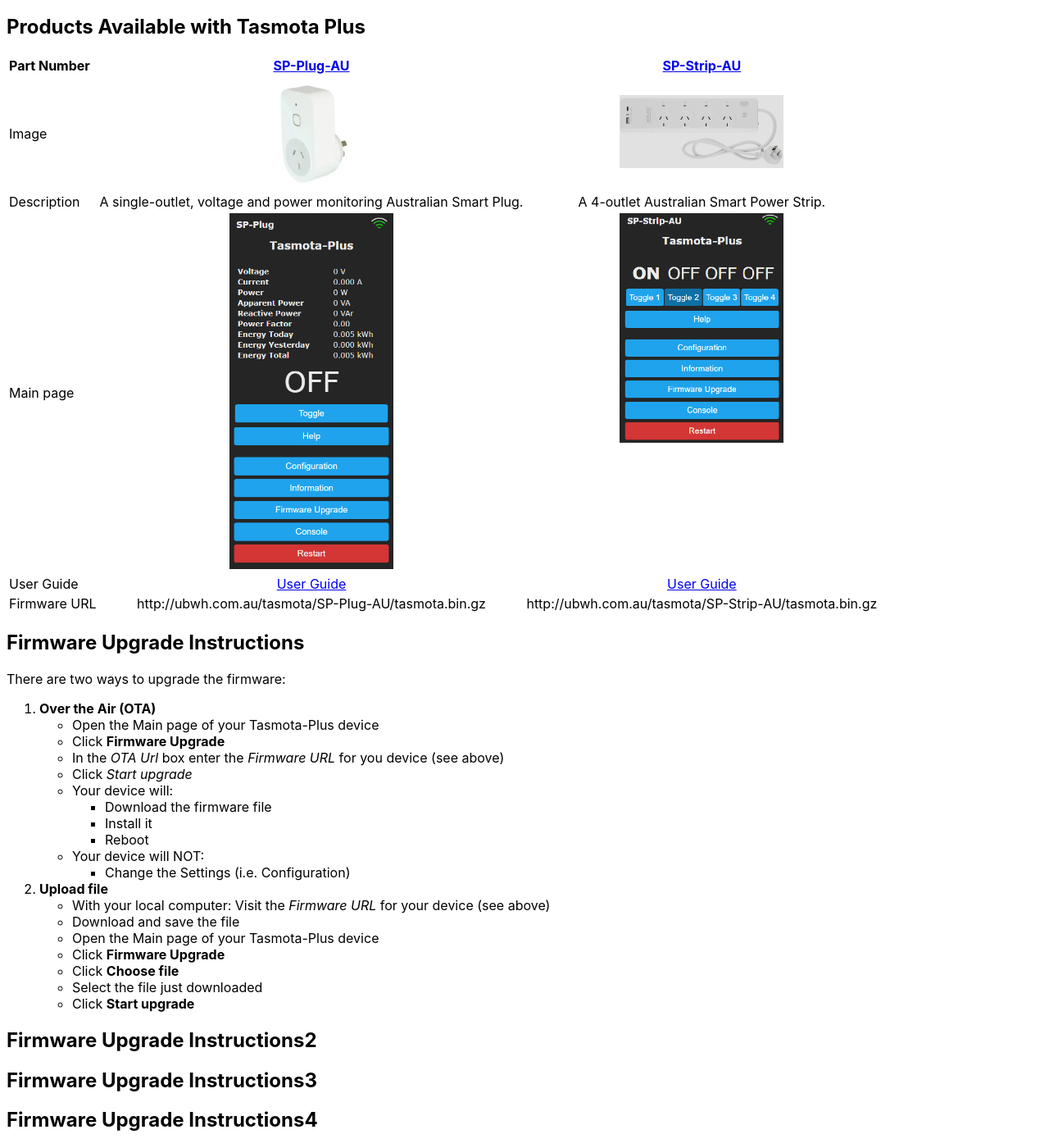
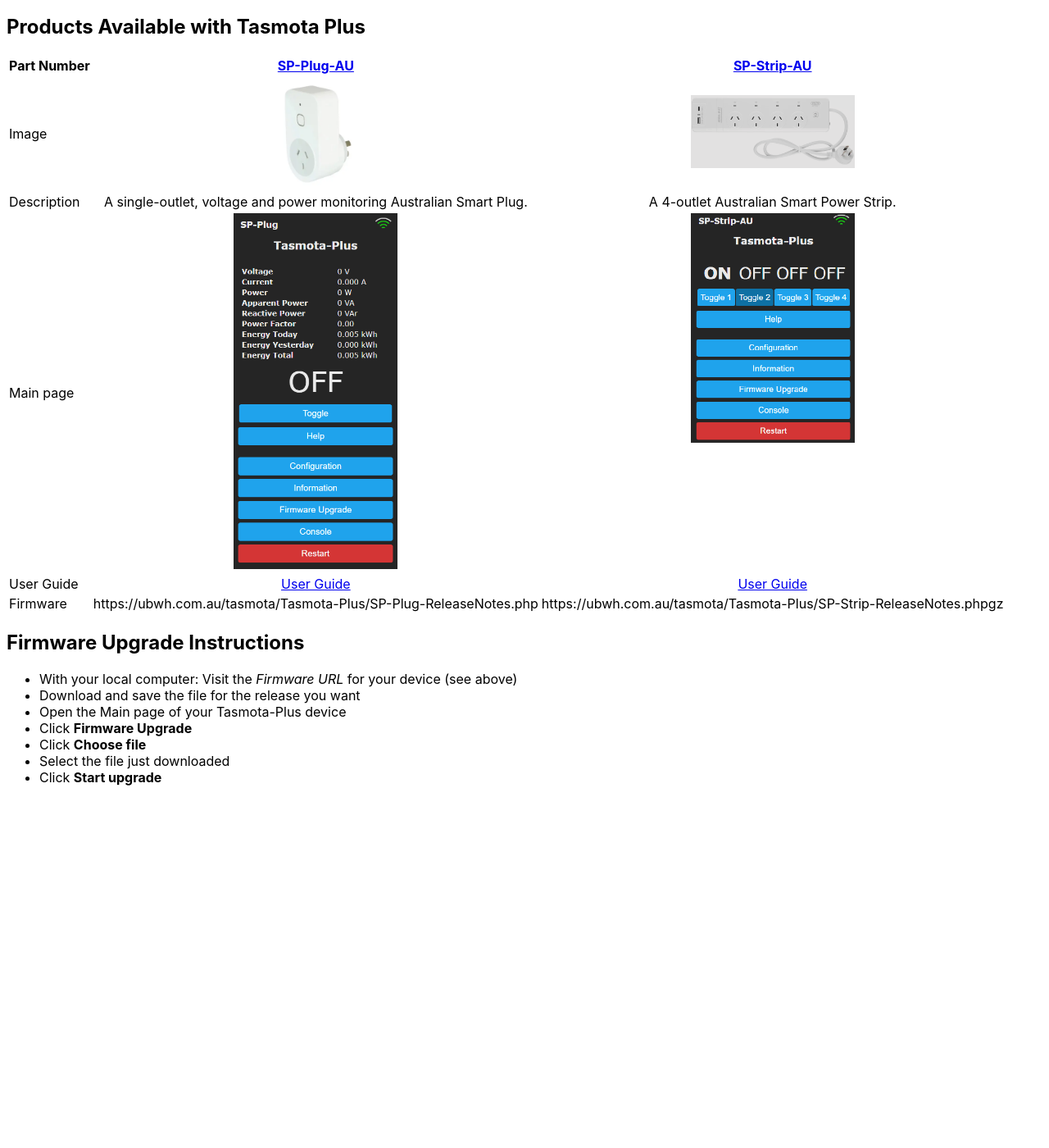
Before and after one commit to UBWH/ubwh.github.io, a Jekyll site: the page built from index.md, in a window 1280 px wide and 1400 px high, scrolled down 2188 px. Shown: the whole window at 82% size. Built offline with Jekyll 4.4.1, drawn with Linux system fonts in a browser that asks for light colours; our own code applies the rules of GitHub Pages for plain Markdown files; a script that is not in the unit is left out; after the commit the page ends 3162 px from its top, so only the background shows below that.

Commit message:
Update index.md

```diff
--- a/index.md
+++ b/index.md
@@ -66,31 +66,13 @@ With _Tasmota Standard_, WiFi signal level is only available in the _Information
 |Description | A single-outlet, voltage and power monitoring Australian Smart Plug.|A 4-outlet Australian Smart Power Strip.
 | Main page|<img src="assets/images/SP-Plug-AU_main.png" width="200px">|<img src="assets/images/SP-Strip-AU_main.png" width="200px">
 | User Guide|[User Guide](assets/guides/USG-SP-Plus.pdf)|[User Guide](assets/guides/USG-SP-Strip.pdf)
-| Firmware URL | http://ubwh.com.au/tasmota/SP-Plug-AU/tasmota.bin.gz | http://ubwh.com.au/tasmota/SP-Strip-AU/tasmota.bin.gz
+| Firmware | https://ubwh.com.au/tasmota/Tasmota-Plus/SP-Plug-ReleaseNotes.php | https://ubwh.com.au/tasmota/Tasmota-Plus/SP-Strip-ReleaseNotes.phpgz
 
 ## Firmware Upgrade Instructions
-There are two ways to upgrade the firmware:
-1. __Over the Air (OTA)__
-* Open the Main page of your Tasmota-Plus device
-* Click __Firmware Upgrade__
-* In the _OTA Url_ box enter the _Firmware URL_ for you device (see above)
-* Click _Start upgrade_
-* Your device will:
-  * Download the firmware file
-  * Install it
-  * Reboot
-* Your device will NOT:
-  * Change the Settings (i.e. Configuration)
-2. __Upload file__
 * With your local computer: Visit the _Firmware URL_ for your device (see above)
-* Download and save the file
+* Download and save the file for the release you want
 * Open the Main page of your Tasmota-Plus device
 * Click __Firmware Upgrade__
 * Click __Choose file__
 * Select the file just downloaded
 * Click __Start upgrade__
-
-
-## Firmware Upgrade Instructions2
-## Firmware Upgrade Instructions3
-## Firmware Upgrade Instructions4
```
